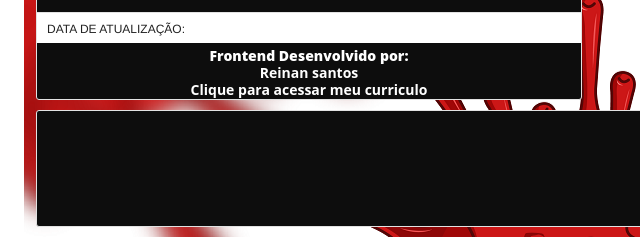
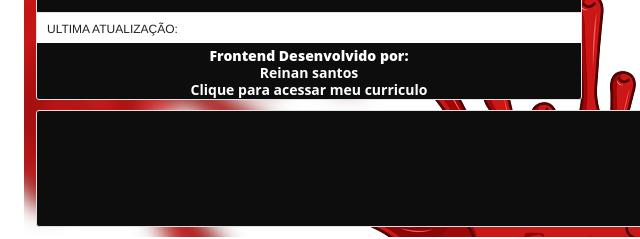
Before and after one commit to Reinan-Alves/projeto-covid, a plain HTML site: page index.html in a window 1280 px wide. Shown: the part 350-589 px from the top of the page, 58-698 px from the left. Drawn offline with nearby package versions, Linux system fonts and the light colour scheme; no server answers.

Commit message:
Update index.html
ULTIMA ATUALIZAÇÃO

```diff
--- a/index.html
+++ b/index.html
@@ -109,7 +109,7 @@
             class="chart-notes col-lg-12 col-md-12 col-sm-12"
             id="date"
           >
-            DATA DE ATUALIZAÇÃO:
+            ULTIMA ATUALIZAÇÃO:
           </div>
           <!--div com dados do Desenvolvedor] -->
           <div class="col-lg-12 col-md-12 col-sm-12">
```
